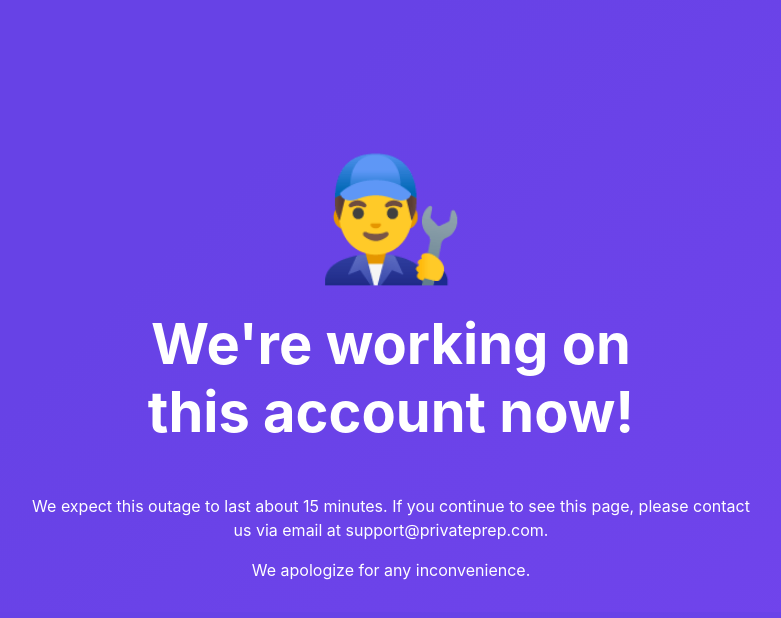
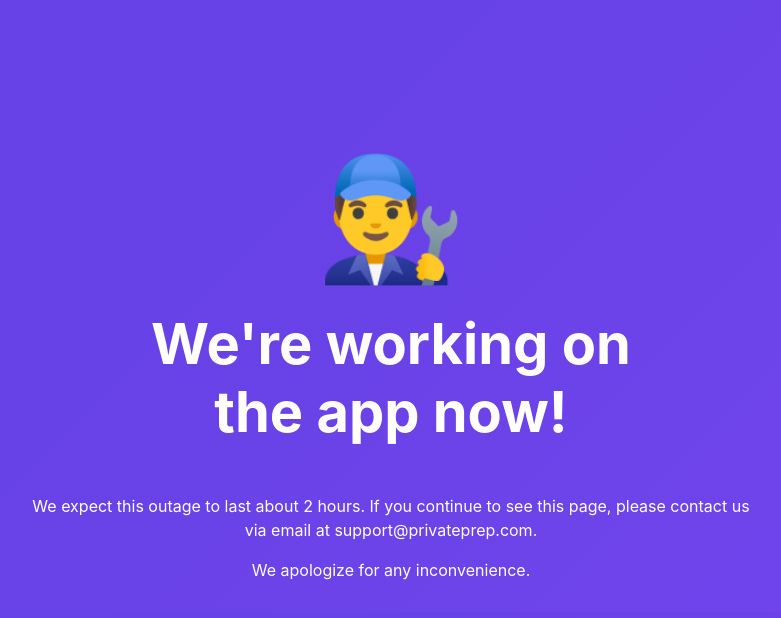
Before and after one commit to privateprep/splash-pages, a plain HTML site: page maintenance/index.html in a window 1280 px wide. Shown: the whole page, without its empty margins (249-1030 px from the left). Drawn offline with Linux system fonts and the light colour scheme.

Commit message:
Update maintenance page for Postgres cutover
Making this info more accurate for the pg cutover.

```diff
--- a/maintenance/index.html
+++ b/maintenance/index.html
@@ -55,9 +55,9 @@
   <body>
     <div class="error-image"><h1>👨‍🔧</h1></div>
     <div class="error-msg-container">
-      <h1>We're working on this account now!</h1>
+      <h1>We're working on the app now!</h1>
       <p>
-        We expect this outage to last about 15 minutes. If you continue to see
+        We expect this outage to last about 2 hours. If you continue to see
         this page, please contact us via email at support@privateprep.com.
       </p>
       <p>We apologize for any inconvenience.</p>
```
